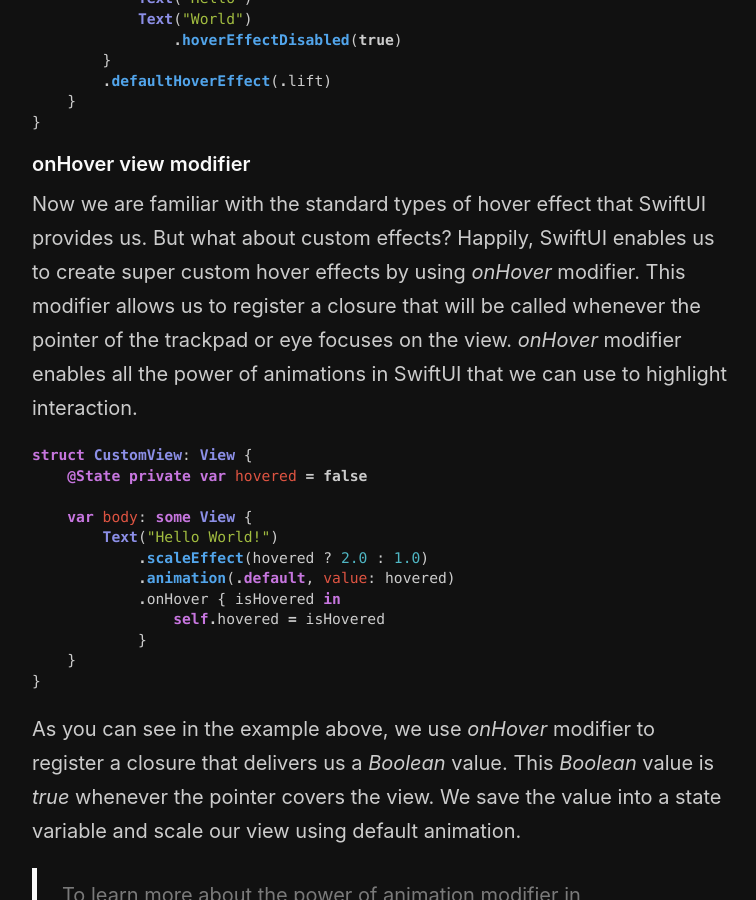
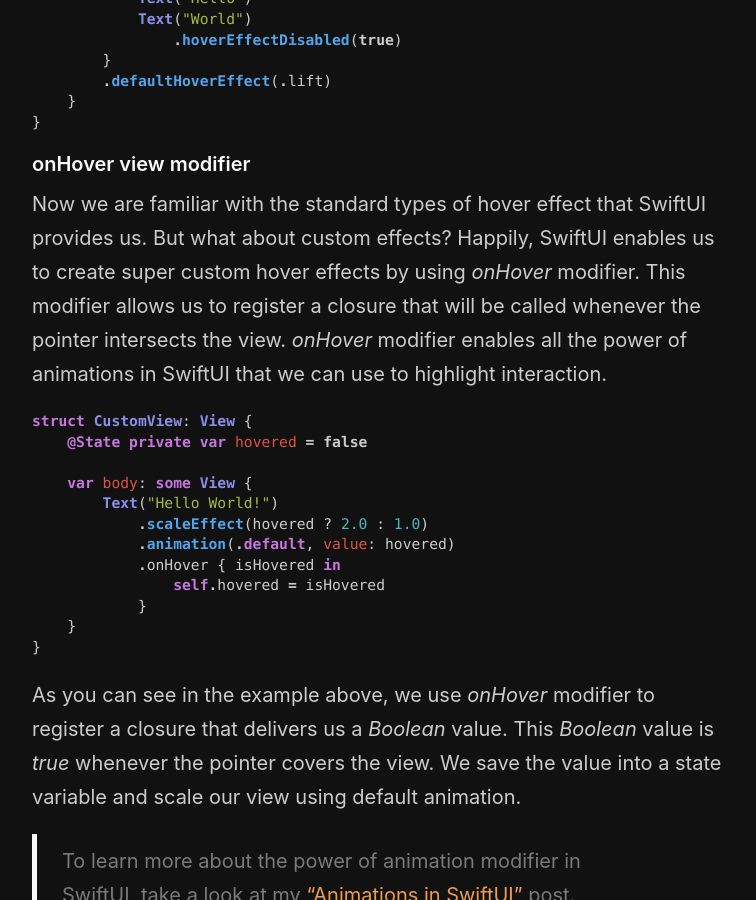
Before and after one commit to mecid/mecid.github.io, a Jekyll site: the page built from _posts/2020-03-25-hover-effect-in-swiftui.md, in a window 1280 px wide and 900 px high, scrolled down 2903 px. Shown: the whole window, without its empty margins (258-1014 px from the left). Built offline with Jekyll 4.4.1, drawn with Linux system fonts in a browser that asks for light colours.

Commit message:
another improvement to the hover effect post

````diff
--- a/_posts/2020-03-25-hover-effect-in-swiftui.md
+++ b/_posts/2020-03-25-hover-effect-in-swiftui.md
@@ -91,7 +91,7 @@
 ```
 
 #### onHover view modifier
-Now we are familiar with the standard types of hover effect that SwiftUI provides us. But what about custom effects? Happily, SwiftUI enables us to create super custom hover effects by using *onHover* modifier. This modifier allows us to register a closure that will be called whenever the pointer of the trackpad or eye focuses on the view. *onHover* modifier enables all the power of animations in SwiftUI that we can use to highlight interaction.
+Now we are familiar with the standard types of hover effect that SwiftUI provides us. But what about custom effects? Happily, SwiftUI enables us to create super custom hover effects by using *onHover* modifier. This modifier allows us to register a closure that will be called whenever the pointer intersects the view. *onHover* modifier enables all the power of animations in SwiftUI that we can use to highlight interaction.
 
 ```swift
 struct CustomView: View {
````
